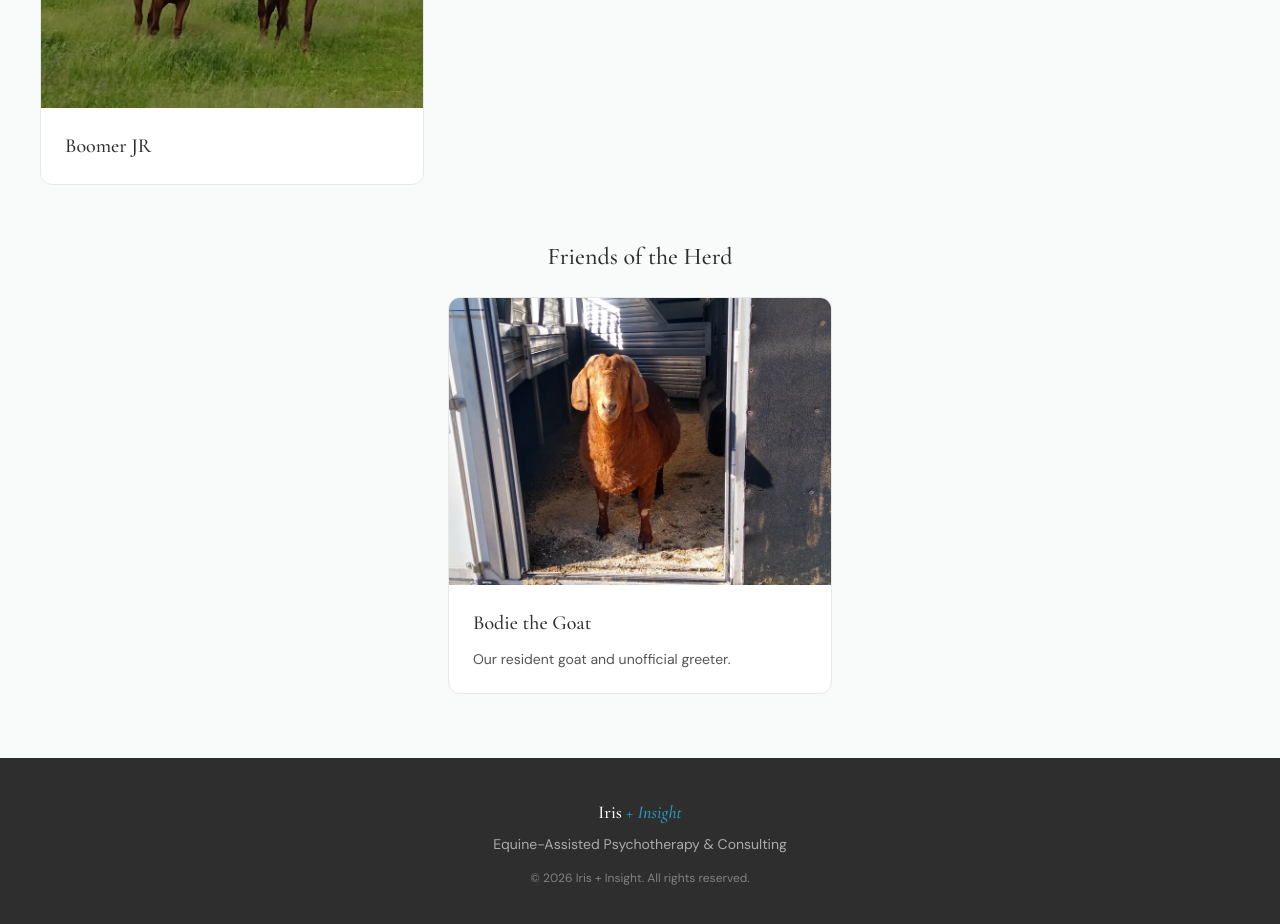
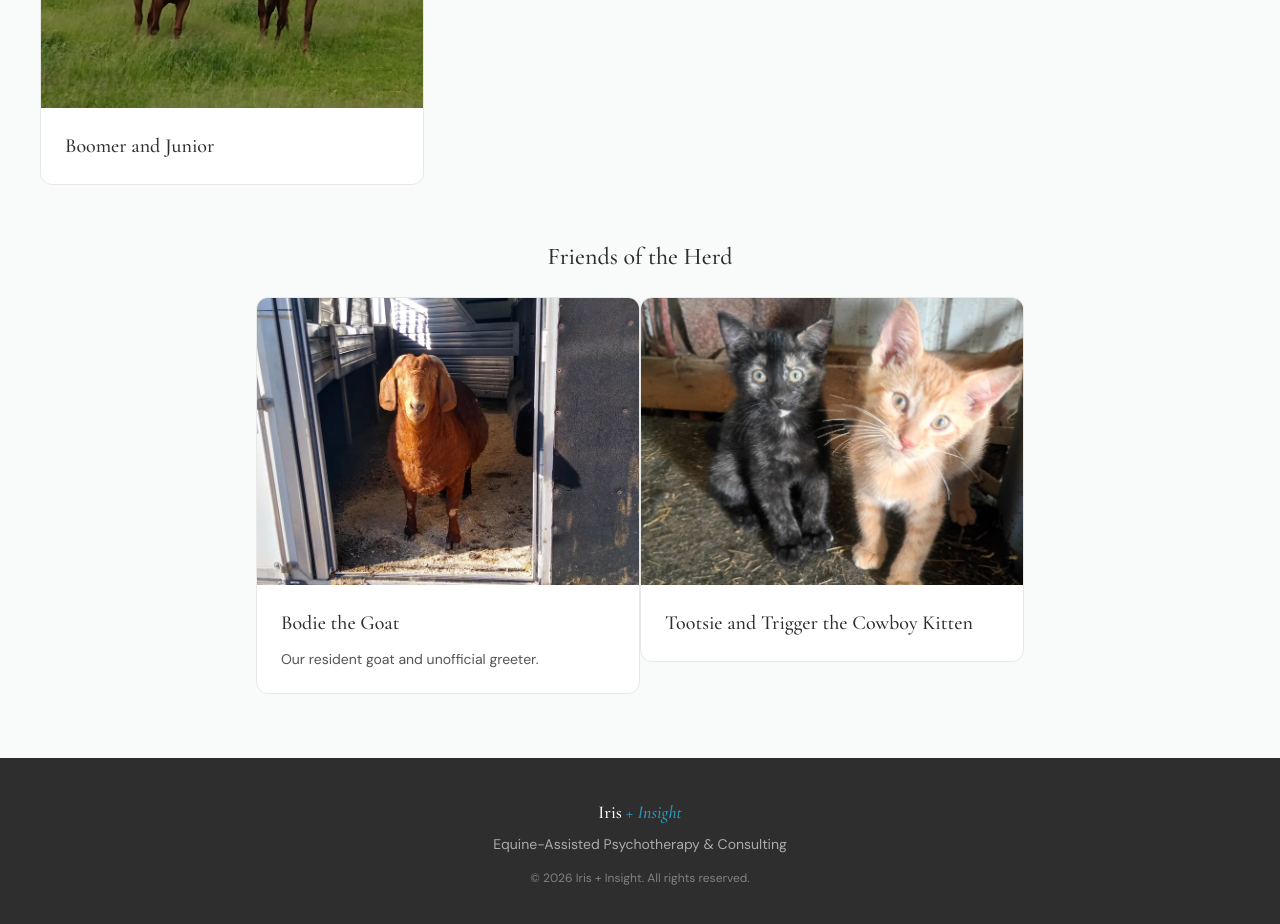
Before and after one commit to ElminD/iris_and_insight, a React (Vite) app: page /horses in a window 1280 px wide. Shown: the part 1120-2044 px from the top of the page. Built offline with nearby package versions, Linux system fonts and the light colour scheme.

Commit message:
Add tootsie and trigger cats to website

```diff
--- a/scripts/optimize-images.mjs
+++ b/scripts/optimize-images.mjs
@@ -13,6 +13,7 @@ const configs = [
   { input: 'horses/Grey.jpg', width: 800, quality: 80 },
   { input: 'horses/Boomer_JR.jpg', width: 800, quality: 80 },
   { input: 'horses/Bodie the Goatie.jpg', width: 800, quality: 80 },
+  { input: 'horses/TootsieAndTrigger.jpg', width: 800, quality: 80 },
   { input: 'people/Kelsey Finch.jpg', width: 300, quality: 85 },
   { input: 'people/Sareena.jpg', width: 300, quality: 85 },
   { input: 'Logo.png', width: null, quality: 90 },
--- a/src/data/horses.ts
+++ b/src/data/horses.ts
@@ -3,6 +3,7 @@ import ginnyImg from '../assets/images/horses/Ginny.webp';
 import greyImg from '../assets/images/horses/Grey.webp';
 import boomerImg from '../assets/images/horses/Boomer_JR.webp';
 import bodieImg from '../assets/images/horses/Bodie the Goatie.webp';
+import tootsieAndTriggerImg from '../assets/images/horses/TootsieAndTrigger.jpg';
 
 export interface Horse {
   name: string;
@@ -31,7 +32,7 @@ export const horses: Horse[] = [
     description: '',
   },
   {
-    name: 'Boomer JR',
+    name: 'Boomer and Junior',
     photo: boomerImg,
     description: '',
   },
@@ -40,7 +41,8 @@ export const horses: Horse[] = [
 export interface BonusAnimal {
   name: string;
   photo?: string;
-  description: string;
+  description?: string;
+  imagePosition?: string;
 }
 
 export const bonusAnimals: BonusAnimal[] = [
@@ -49,4 +51,9 @@ export const bonusAnimals: BonusAnimal[] = [
     photo: bodieImg,
     description: 'Our resident goat and unofficial greeter.',
   },
+  {
+    name: 'Tootsie and Trigger the Cowboy Kitten',
+    photo: tootsieAndTriggerImg,
+    imagePosition: 'center 40%',
+  },
 ];
--- a/src/pages/MeetTheHorsesPage.tsx
+++ b/src/pages/MeetTheHorsesPage.tsx
@@ -58,8 +58,9 @@ export default function MeetTheHorsesPage() {
                   <ImageCard
                     imageSrc={animal.photo}
                     imageAlt={`${animal.name} at Iris + Insight`}
+                    imagePosition={animal.imagePosition}
                     title={animal.name}
-                    description={animal.description}
+                    description={animal.description || undefined}
                   />
                 </div>
               ))}
```
Also changed, not shown: src/assets/images/horses/TootsieAndTrigger.jpg (added), src/assets/images/horses/TootsieAndTrigger.webp (added).
